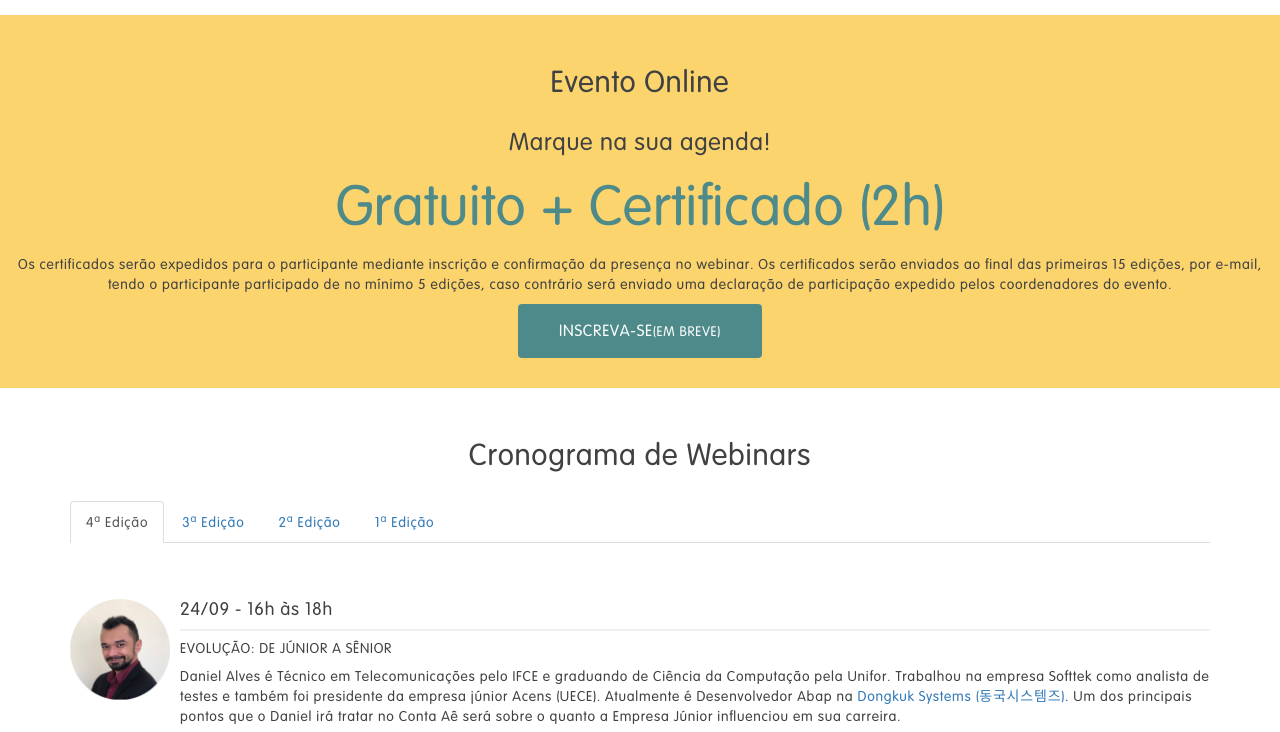
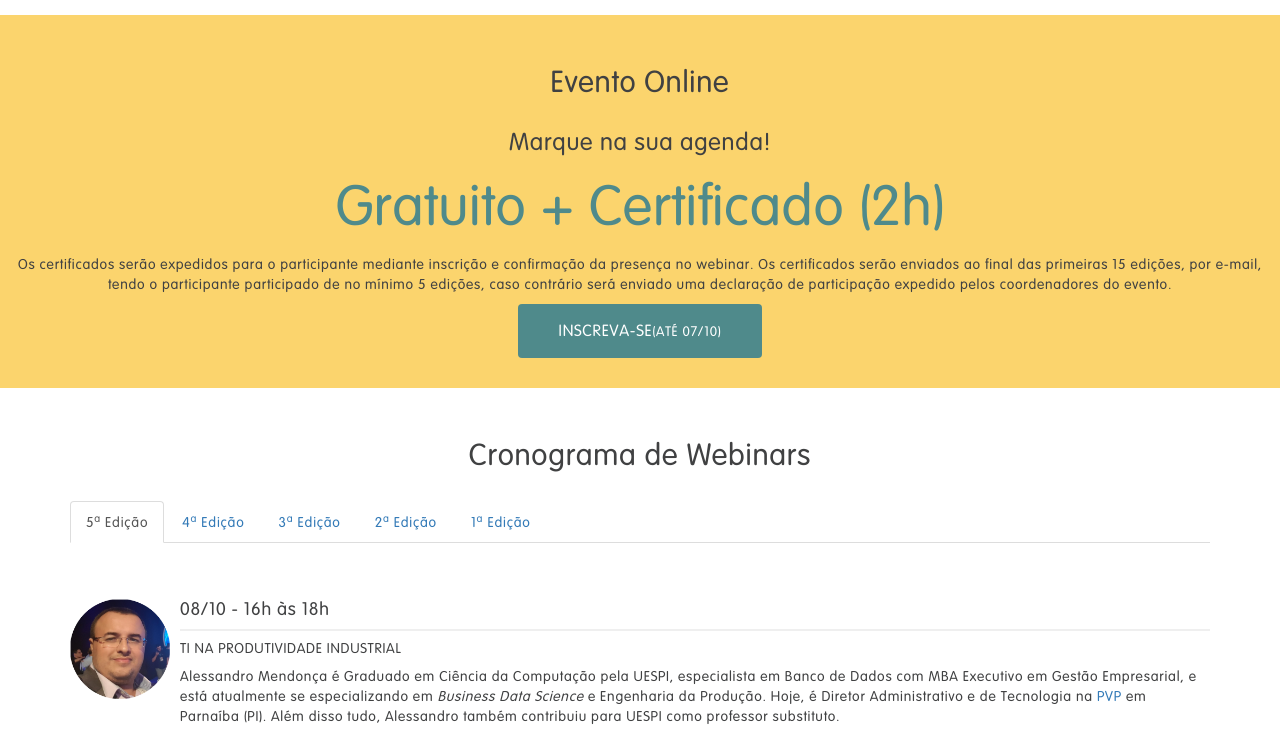
Before and after one commit to devcavi/contae, a plain HTML site: page index.html in a window 1280 px wide. Shown: the part 2004-2736 px from the top of the page. Drawn offline with Linux system fonts and the light colour scheme.

Commit message:
divulgação conta ae 5ed

```diff
--- a/index.html
+++ b/index.html
@@ -63,10 +63,10 @@
       <div class="col-md-7">
         <img src="img/completo.png" class="logo">
         <h2>Experiências Profissionais na área de Ciência da Computação</h1>
-          <h3>4ª Edição - Evolução: de Júnior a Sênior</h3>
-          <h4>24
-            <!--sup>th</sup--> de Setembro, 2020 às 16h</h4>
-          <a target="_blank" href="https://bit.ly/contaae-4ed" class="btn btn-lg btn-red">ASSISTA<span
+          <h3>5ª Edição - TI na Produtividade Industrial</h3>
+          <h4>08
+            <!--sup>th</sup--> de Outubro, 2020 às 16h</h4>
+          <a target="_blank" href="https://forms.gle/sAbVhevBNZS3PdJm8" class="btn btn-lg btn-red">INSCREVA-SE<span
               class="ti-arrow-right"></span></a>
 
       </div>
@@ -117,7 +117,8 @@
           <ul class="speaker-social">
             <li><a target="_blank" href="https://www.linkedin.com/in/alessandro-mendon%C3%A7a-414b4131/"><span
                   class="ti-linkedin"></span></a></li>
-          <li><a target="_blank" href="https://www.instagram.com/alessandro_asm/"><span class="ti-instagram"></span></a>
+            <li><a target="_blank" href="https://www.instagram.com/alessandro_asm/"><span
+                  class="ti-instagram"></span></a>
             </li>
           </ul>
         </div>
@@ -132,7 +133,8 @@
           <ul class="speaker-social">
             <li><a target="_blank" href="https://www.linkedin.com/in/daniel-alves-975824a8/"><span
                   class="ti-linkedin"></span></a></li>
-          <li><a href="https://www.youtube.com/watch?v=5y_05O06cNk" target="_blank"><span class="ti-youtube"></span></a>
+            <li><a href="https://www.youtube.com/watch?v=5y_05O06cNk" target="_blank"><span
+                  class="ti-youtube"></span></a>
 
           </ul>
         </div>
@@ -146,7 +148,8 @@
           <ul class="speaker-social">
             <li><a target="_blank" href="https://www.linkedin.com/in/camila-vaccari-sundermann-56482623/"><span
                   class="ti-linkedin"></span></a></li>
-          <li><a href="https://www.youtube.com/watch?v=BOFdBhAXRcA" target="_blank"><span class="ti-youtube"></span></a>
+            <li><a href="https://www.youtube.com/watch?v=BOFdBhAXRcA" target="_blank"><span
+                  class="ti-youtube"></span></a>
             </li>
           </ul>
         </div>
@@ -155,7 +158,8 @@
         <div class="col-md-4 col-sm-6 feature">
           <img src="img/speaker-abraao.png" class="speaker-img">
           <h3>Carlos Abraão</h3>
-          <p>Graduado em Ciência da Computação pela UFC, atualmente trabalha em Belo Horizonte como Analista de Otimização
+          <p>Graduado em Ciência da Computação pela UFC, atualmente trabalha em Belo Horizonte como Analista de
+            Otimização
             na <a href="https://www.accenture.com/" target="_blank">Accenture</a>.
           </p>
           <br>
@@ -164,8 +168,10 @@
           <br>
           <ul class="speaker-social">
             <li><a target="_blank" href="https://instagram.com/open.ao"><span class="ti-instagram"></span></a></li>
-            <li><a target="_blank" href="https://www.linkedin.com/in/c-abraao/"><span class="ti-linkedin"></span></a></li>
-            <li><a href="https://www.youtube.com/watch?v=Y6mGO3pwloE" target="_blank"><span class="ti-youtube"></span></a>
+            <li><a target="_blank" href="https://www.linkedin.com/in/c-abraao/"><span class="ti-linkedin"></span></a>
+            </li>
+            <li><a href="https://www.youtube.com/watch?v=Y6mGO3pwloE" target="_blank"><span
+                  class="ti-youtube"></span></a>
             </li>
           </ul>
         </div>
@@ -183,7 +189,8 @@
             <li><a target="_blank" href="https://twitter.com/ricardobusta"><span class="ti-twitter-alt"></span></a></li>
             <li><a target="_blank" href="https://www.linkedin.com/in/ricardo-bustamante-de-queiroz-31627b87/"><span
                   class="ti-linkedin"></span></a></li>
-          <li><a href="https://www.youtube.com/watch?v=l51NfCNPe7o" target="_blank"><span class="ti-youtube"></span></a>
+            <li><a href="https://www.youtube.com/watch?v=l51NfCNPe7o" target="_blank"><span
+                  class="ti-youtube"></span></a>
             </li>
           </ul>
         </div>
@@ -259,7 +266,8 @@
           15 edições, por e-mail, tendo o participante participado de no mínimo 5 edições, caso contrário será enviado
           uma declaração de participação expedido pelos coordenadores do evento.
         </p>
-        <a target="_blank" href="" deactive class="btn btn-lg btn-red">INSCREVA-SE<small>(em breve)</small></a>
+        <a target="_blank" href="https://forms.gle/sAbVhevBNZS3PdJm8" class="btn btn-lg btn-red">INSCREVA-SE<small>(até
+            07/10)</small></a>
       </div>
     </div>
   </div>
@@ -272,8 +280,10 @@
       <div class="col-md-12">
         <!-- Nav tabs -->
         <ul class="nav nav-tabs" role="tablist">
-          <li role="presentation" class="active"><a href="#day-4" aria-controls="home" role="tab"
-              data-toggle="tab">4<sup>a</sup> Edição</a></li>
+          <li role="presentation" class="active"><a href="#day-5" aria-controls="home" role="tab"
+              data-toggle="tab">5<sup>a</sup> Edição</a></li>
+          <li role="presentation"><a href="#day-4" aria-controls="home" role="tab" data-toggle="tab">4<sup>a</sup>
+              Edição</a></li>
           <li role="presentation"><a href="#day-3" aria-controls="home" role="tab" data-toggle="tab">3<sup>a</sup>
               Edição</a></li>
 
@@ -378,7 +388,7 @@
             </div>
           </div>
 
-          <div role="tabpanel" class="tab-pane fade in active" id="day-4">
+          <div role="tabpanel" class="tab-pane fade" id="day-4">
             <div class="row">
               <div class="col-md-12">
                 <div class="media">
@@ -399,13 +409,52 @@
                       influenciou em sua carreira.
                     </p>
                     </p>
-                    <p> Acesso ao Webinar <a href="https://www.youtube.com/watch?v=5y_05O06cNk" target="_blank"><span class="ti-youtube"></span></a></p>
+                    <p> Acesso ao Webinar <a href="https://www.youtube.com/watch?v=5y_05O06cNk" target="_blank"><span
+                          class="ti-youtube"></span></a></p>
 
                   </div>
                 </div>
               </div>
             </div>
           </div>
+
+
+
+
+
+          <div role="tabpanel" class="tab-pane fade in active" id="day-5">
+            <div class="row">
+              <div class="col-md-12">
+                <div class="media">
+                  <div class="media-left">
+                    <a href="#">
+                      <img class="media-object" src="img/speaker-alessandro.png" alt="...">
+                    </a>
+                  </div>
+                  <div class="media-body">
+                    <h4 class="media-heading">08/10 - 16h às 18h</h4>
+                    <h5>TI NA PRODUTIVIDADE INDUSTRIAL</h5>
+                    <p>Alessandro Mendonça
+                      é Graduado em Ciência da Computação pela UESPI, especialista em Banco de Dados com MBA Executivo
+                      em Gestão
+                      Empresarial,
+                      e está atualmente se especializando em <i>Business Data Science</i> e Engenharia da Produção.
+                      Hoje, é
+                      Diretor Administrativo e de Tecnologia na <a href="www.pvp.com.br" target="_blank">PVP</a> em
+                      Parnaíba (PI). Além disso tudo,
+                      Alessandro também contribuiu para UESPI como professor substituto.
+                    </p>
+                    </p>
+                    <!-- <p> Acesso ao Webinar <a href="https://www.youtube.com/watch?v=5y_05O06cNk" target="_blank"><span class="ti-youtube"></span></a></p> -->
+
+                  </div>
+                </div>
+              </div>
+            </div>
+          </div>
+
+
+
           <!--
               <div role="tabpanel" class="tab-pane fade" id="day-2">
                 <div class="row">
```
Also changed, not shown: img/edicao-profissional2.png. Lines whose indentation alone changed are shown as unchanged.
